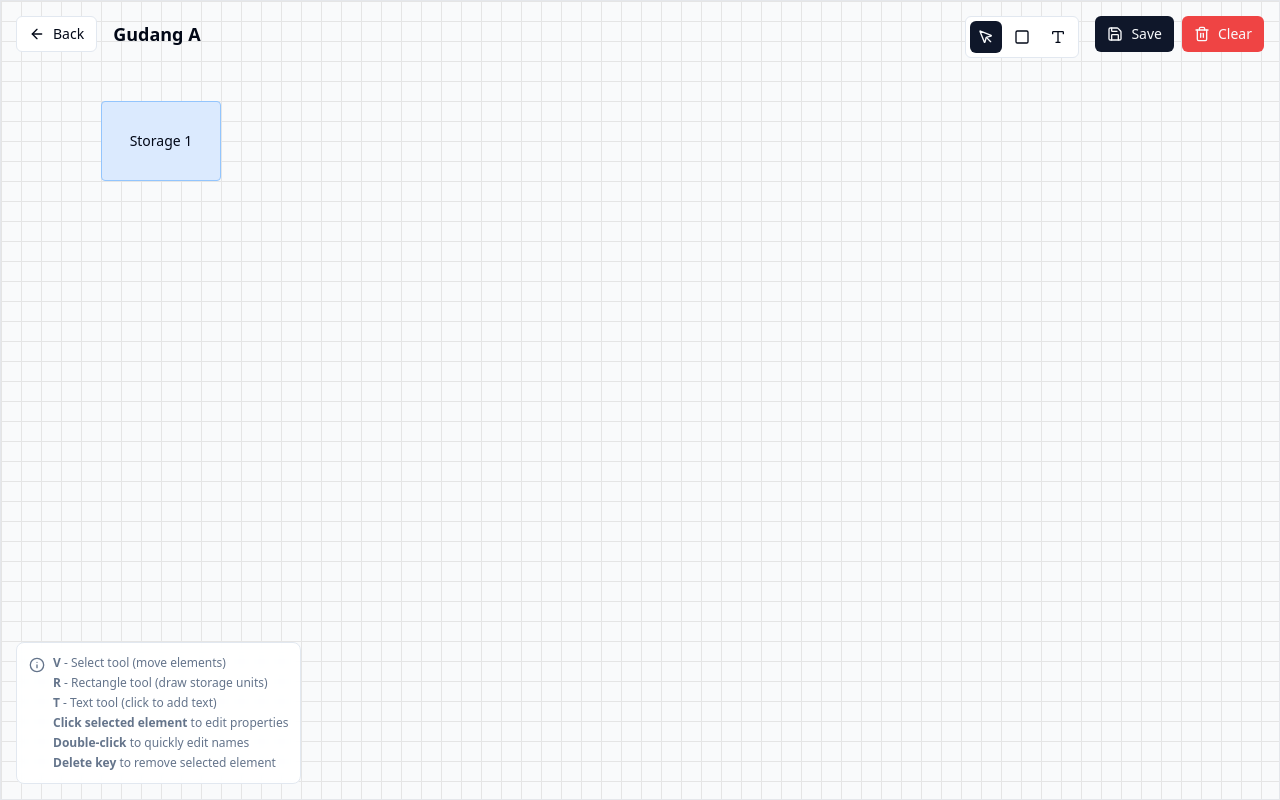
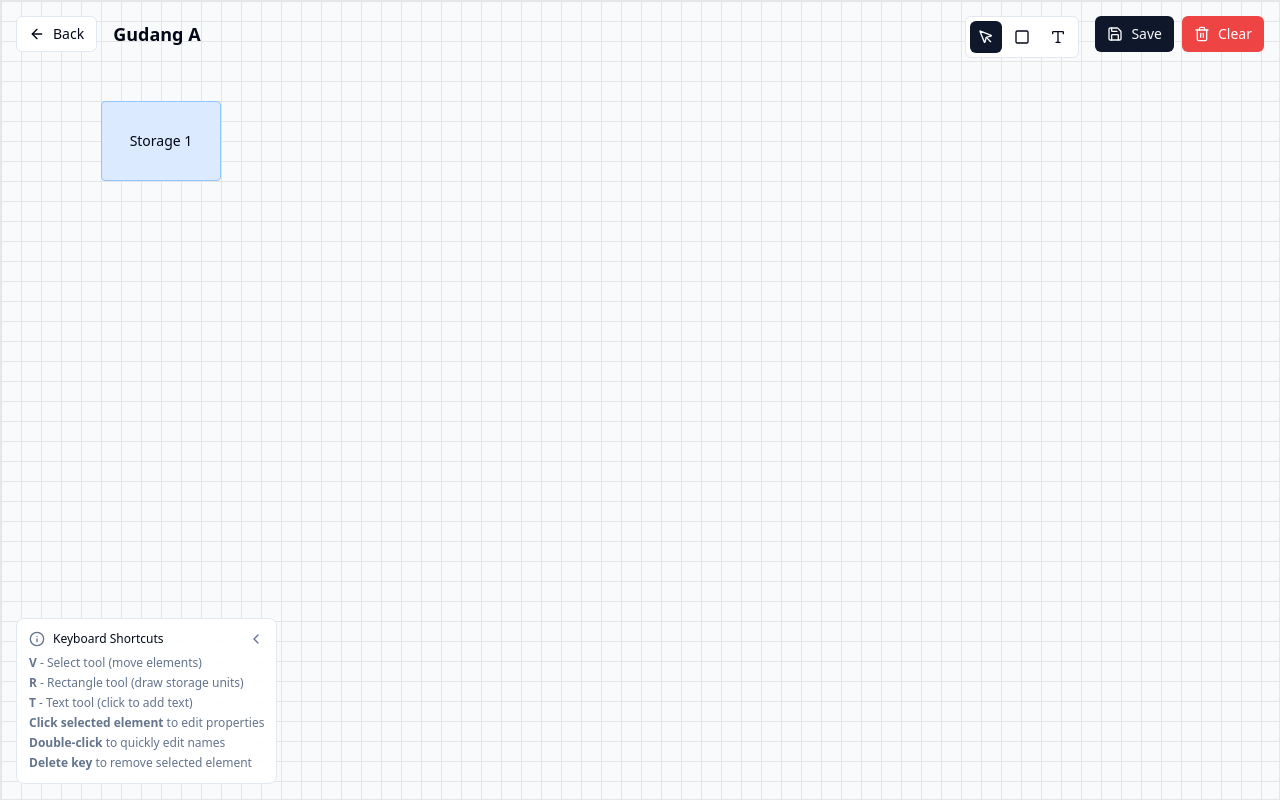
Before and after one commit to hafidh2001/CP-Antrean-Truck, a React (Vite) app: page /warehouse/warehouse-a in a window 1280 px wide. Built offline with nearby package versions, Linux system fonts and the light colour scheme.

Commit message:
feat: implement collapsible warehouse helper with keyboard shortcuts

```diff
--- a/src/components/warehouse/WarehouseHelper.tsx
+++ b/src/components/warehouse/WarehouseHelper.tsx
@@ -1,10 +1,42 @@
-import { Info } from 'lucide-react';
+import { useState } from 'react';
+import { Info, ChevronLeft, ChevronRight } from 'lucide-react';
+import { cn } from '@/lib/utils';
 
 export function WarehouseHelper() {
+  // Always start expanded
+  const [isCollapsed, setIsCollapsed] = useState(false);
+
   return (
-    <div className="absolute bottom-4 left-4 bg-background/90 backdrop-blur-sm border rounded-lg p-3 max-w-sm">
-      <div className="flex items-start gap-2">
-        <Info className="h-4 w-4 text-muted-foreground mt-0.5" />
+    <div
+      className={cn(
+        "absolute bottom-4 left-4 bg-background/90 backdrop-blur-sm border rounded-lg transition-all duration-300",
+        isCollapsed ? "p-2" : "p-3 max-w-sm"
+      )}
+    >
+      {isCollapsed ? (
+        <button
+          onClick={() => setIsCollapsed(false)}
+          className="flex items-center gap-1 text-muted-foreground hover:text-foreground transition-colors"
+          title="Expand helper"
+        >
+          <Info className="h-4 w-4" />
+          <ChevronRight className="h-3 w-3" />
+        </button>
+      ) : (
+        <div>
+          <div className="flex items-start justify-between mb-2">
+            <div className="flex items-center gap-2">
+              <Info className="h-4 w-4 text-muted-foreground" />
+              <span className="text-xs font-medium">Keyboard Shortcuts</span>
+            </div>
+            <button
+              onClick={() => setIsCollapsed(true)}
+              className="text-muted-foreground hover:text-foreground transition-colors"
+              title="Collapse helper"
+            >
+              <ChevronLeft className="h-4 w-4" />
+            </button>
+          </div>
           <div className="text-xs text-muted-foreground space-y-1">
             <p><strong>V</strong> - Select tool (move elements)</p>
             <p><strong>R</strong> - Rectangle tool (draw storage units)</p>
@@ -14,6 +46,7 @@ export function WarehouseHelper() {
             <p><strong>Delete key</strong> to remove selected element</p>
           </div>
         </div>
+      )}
     </div>
   );
 }
```
Lines whose indentation alone changed are shown as unchanged.
